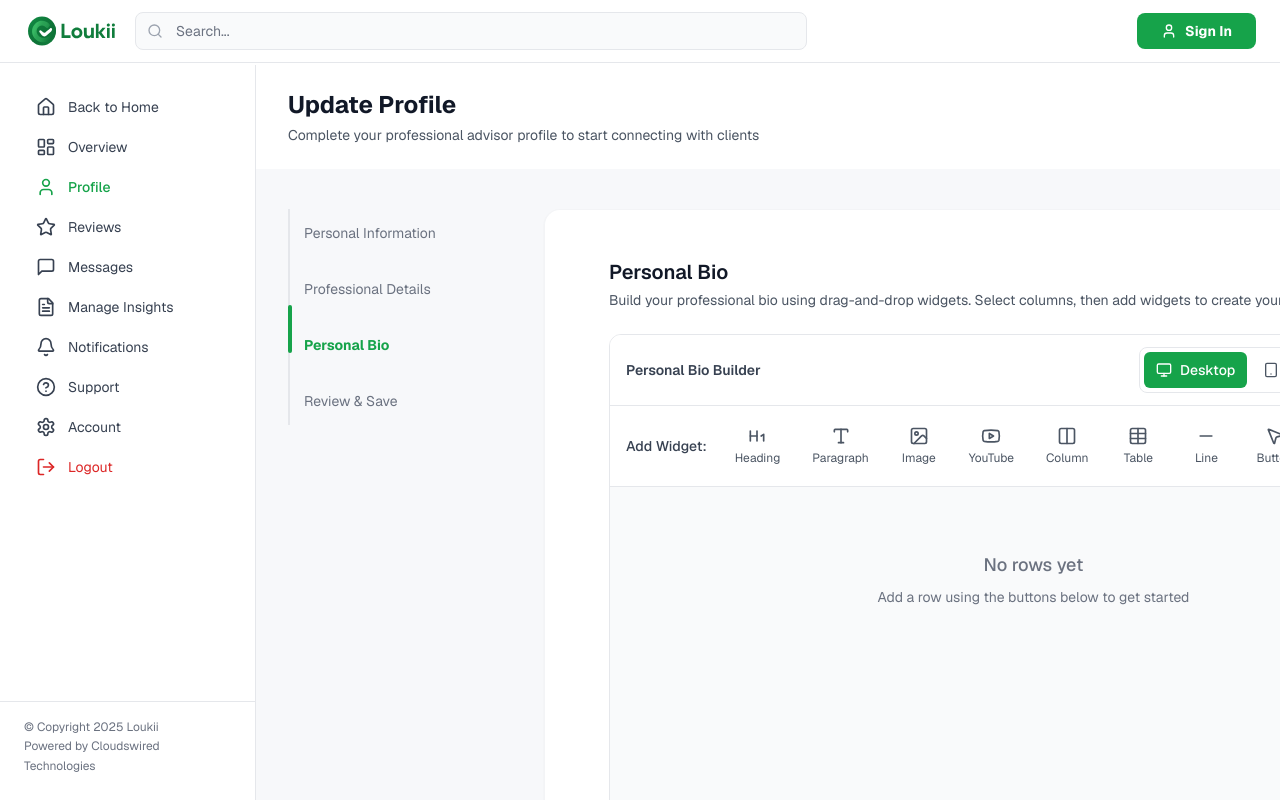
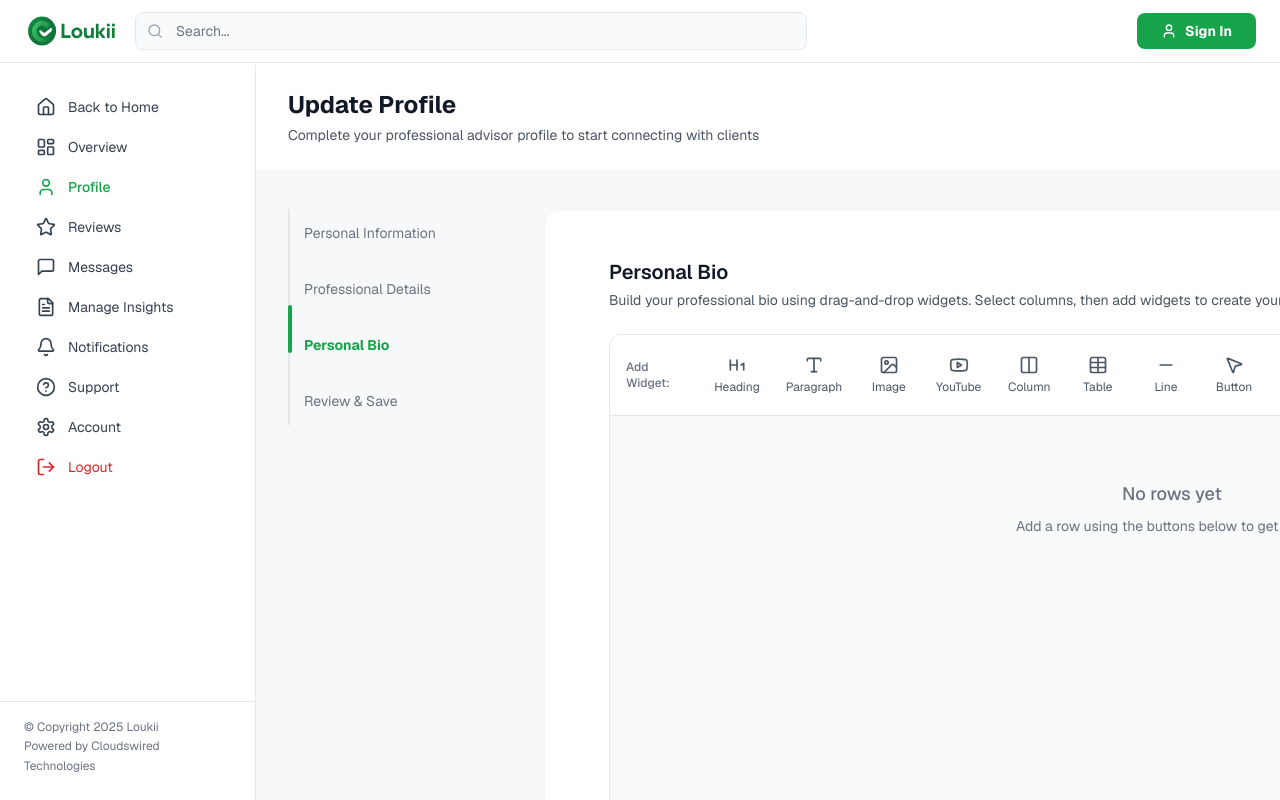
Before and after one commit to cloudswired-technologies/loukii-social, a Next.js app: page /dashboard/advisor/profile in a window 1280 px wide. Both pictures are taken after a click on the button "Personal Bio". Built offline with nearby package versions, Linux system fonts and the light colour scheme.

Commit message:
refactor: Combine widget toolbar and device switcher into single row for better space usage

```diff
--- a/components/block-editor/block-editor.tsx
+++ b/components/block-editor/block-editor.tsx
@@ -701,16 +701,14 @@ export function BlockEditor({ data, onChange }: BlockEditorProps) {
 
   return (
     <div className="flex flex-col">
-      {/* Top Bar with Device Switcher */}
-      <div className="flex items-center justify-between px-4 py-3 bg-white border-b border-gray-200">
+      {/* Combined Top Bar: Widget Toolbar + Device Switcher */}
+      <div className="flex items-center justify-between px-4 py-3 bg-white border-b border-gray-200 gap-4">
         <div className="flex items-center gap-3">
-          <h3 className="text-sm font-semibold text-gray-700">Personal Bio Builder</h3>
+          <span className="text-xs font-medium text-gray-500 hidden sm:inline">Add Widget:</span>
+          <WidgetToolbar onAddWidget={addWidget} onDragStart={handleToolbarDragStart} />
         </div>
         <DeviceSwitcher currentDevice={deviceMode} onDeviceChange={setDeviceMode} />
       </div>
-
-      {/* Widget Toolbar */}
-      <WidgetToolbar onAddWidget={addWidget} onDragStart={handleToolbarDragStart} />
 
       {/* Editor Canvas - Responsive viewport wrapper */}
       <div className="p-4 bg-gray-50 block-editor-canvas min-h-[400px] flex justify-center">
--- a/components/block-editor/widget-toolbar.tsx
+++ b/components/block-editor/widget-toolbar.tsx
@@ -34,12 +34,8 @@ const widgets = [
 
 export function WidgetToolbar({ onAddWidget, onDragStart }: WidgetToolbarProps) {
   return (
-    <div className="bg-white border-b border-gray-200 px-4 py-3">
-      <div className="flex items-center gap-2 overflow-x-auto">
-        <span className="text-sm font-medium text-gray-700 mr-2 whitespace-nowrap">
-          Add Widget:
-        </span>
-        {widgets.map((widget) => {
+    <div className="flex items-center gap-2 overflow-x-auto">
+      {widgets.map((widget) => {
           const Icon = widget.icon;
           return (
             <div
@@ -60,7 +56,6 @@ export function WidgetToolbar({ onAddWidget, onDragStart }: WidgetToolbarProps)
             </div>
           );
         })}
-      </div>
     </div>
   );
 }
```
